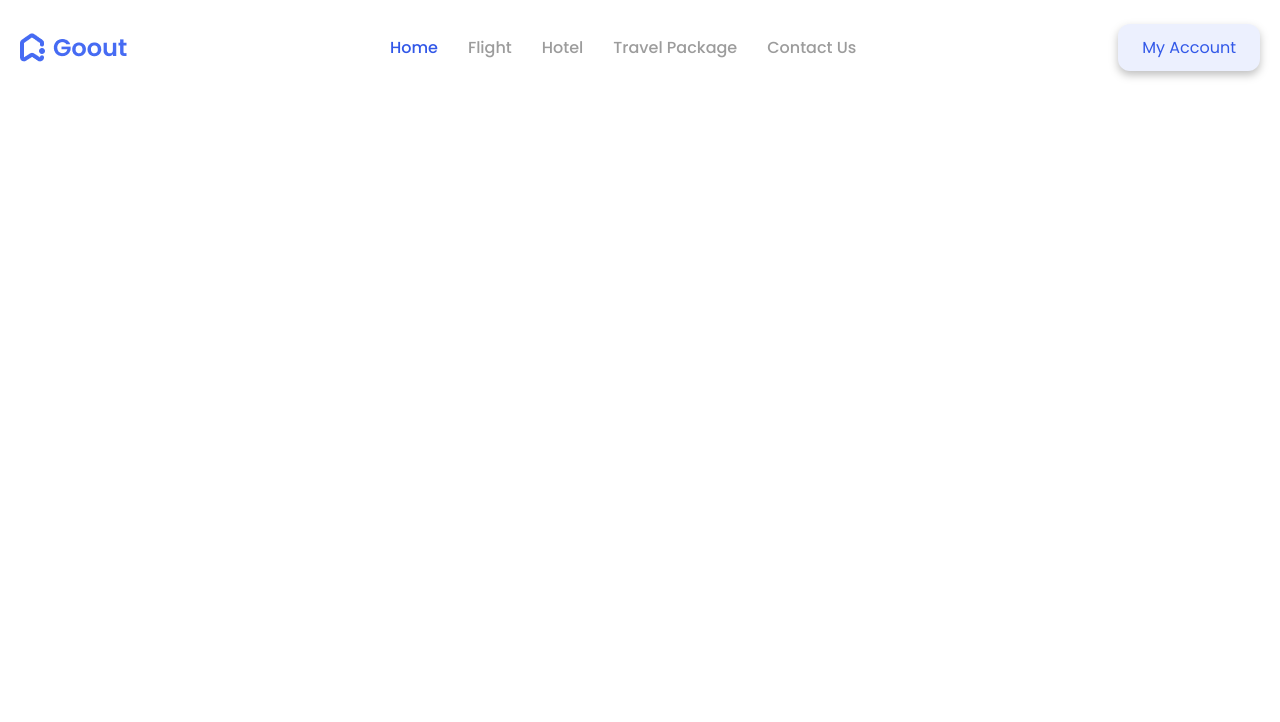
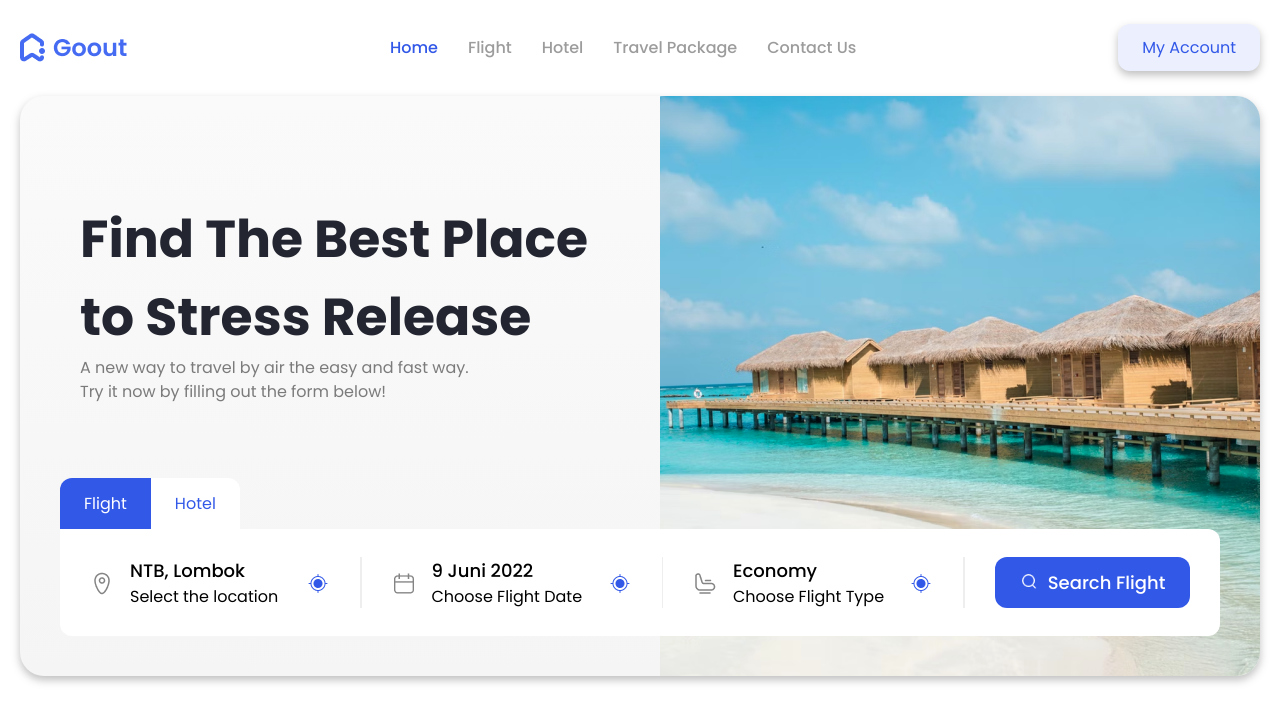
Before and after one commit to mbrianwebsite/GoOut, a website: page index.html in a window 1280 px wide. Drawn offline with Linux system fonts and the light colour scheme.

Commit message:
STYLING HERO SECTION

```diff
--- a/index.html
+++ b/index.html
@@ -10,20 +10,91 @@
 </head>
 
 <body>
-    <div class="container mt-[30px] max-w-[1240px] mx-auto">
-        <div id="menu-bar" class="w-full max-h-12 flex flex-row justify-between ">
+    <div class="container max-w-[1240px] mx-auto">
+        <div id="menu-bar" class="w-full max-h-12 flex flex-row justify-between my-[30px] ">
             <div>
                 <img src="/dist/logo.png" alt="logo">
             </div>
             <div class=" my-auto flex flex-row justify-between space-x-[30px]">
-                <div class="link-select">Home</div>
-                <div class="link-unselect">Flight</div>
-                <div class="link-unselect">Hotel</div>
-                <div class="link-unselect">Travel Package</div>
-                <div class="link-unselect">Contact Us</div>
+                <a href="" class="link-select">Home</a>
+                <a href="" class="link-unselect">Flight</a>
+                <a href="" class="link-unselect">Hotel</a>
+                <a href="" class="link-unselect">Travel Package</a>
+                <a href="" class="link-unselect">Contact Us</a>
             </div>
-            <div class=" my-auto drop-shadow-cta">
-                <a class="py-3 px-6 button-cta">My Account</a>
+            <div class=" my-auto drop-shadow-primary">
+                <a href="#" class="py-3 px-6 button-cta">My Account</a>
+            </div>
+        </div>
+        <div
+            class="relative h-[580px] bg-gradient-to-b from-[#fafafa] to-[#f5f5f5] w-full rounded-3xl flex flex-row justify-between drop-shadow-primary">
+            <div class="mt-[104px] ml-[60px] max-w-[560px]">
+                <div class="text-[52px] font-bold text-[#232631] max-w-[560px]">Find The Best Place
+                    to Stress Release</div>
+                <div class="text-base font-normal text-[#7b7b7b] max-w-[560px]">A new way to travel by air the easy and
+                    fast
+                    way.<br />
+                    Try it now by filling out the form below!</div>
+            </div>
+            <div class="max-w-[600px]">
+                <img class=" rounded-br-3xl" src="/dist/hero.png" alt="">
+            </div>
+            <div class="absolute max-w-[1160px] w-full h-[158px] inset-x-0 top-[382px] mx-auto flex flex-col ">
+                <div class="flex flex-row h-[51px]">
+                    <button class="py-3 px-6 bg-primary text-white rounded-tl-xl">Flight</button>
+                    <button class="py-3 px-6  bg-white text-primary rounded-tr-xl">Hotel</button>
+                </div>
+                <div
+                    class="flex flex-row bg-white h-[107px] w-full rounded-b-xl rounded-tr-xl items-center justify-around px-[30px] gap-[30px]">
+                    <div class="w-[244px] h-[51px] flex flex-row items-center gap-4">
+                        <div class="w-6 h-6">
+                            <img src="/dist/icon_pin.png" />
+                        </div>
+                        <div class="w-[160px]">
+                            <div class="text-lg font-medium">NTB, Lombok</div>
+                            <div class="text-base font-normal">Select the location</div>
+                        </div>
+                        <div class="w-6 h-6">
+                            <img src="/dist/icon_target.png" alt="">
+                        </div>
+                    </div>
+                    <div class="h-[51px] w-[2px] bg-[#eeeeee]"></div>
+                    <div class="w-[244px] h-[51px] flex flex-row items-center gap-4">
+                        <div class="w-6 h-6">
+                            <img src="/dist/icon_callendar.png" />
+                        </div>
+                        <div class="w-[160px]">
+                            <div class="text-lg font-medium">9 Juni 2022</div>
+                            <div class="text-base font-normal">Choose Flight Date</div>
+                        </div>
+                        <div class="w-6 h-6">
+                            <img src="/dist/icon_target.png" alt="">
+                        </div>
+                    </div>
+                    <div class="h-[51px] w-[2px] bg-[#eeeeee]"></div>
+                    <div class="w-[244px] h-[51px] flex flex-row items-center gap-4">
+                        <div class="w-6 h-6">
+                            <img src="/dist/icon_seat.png" />
+                        </div>
+                        <div class="w-[160px]">
+                            <div class="text-lg font-medium">Economy</div>
+                            <div class="text-base font-normal">Choose Flight Type</div>
+                        </div>
+                        <div class="w-6 h-6">
+                            <img src="/dist/icon_target.png" alt="">
+                        </div>
+                    </div>
+                    <div class="h-[51px] w-[2px] bg-[#eeeeee]"></div>
+                    <div
+                        class="w-[244px] h-[51px] flex flex-row items-center gap-[10px] bg-primary rounded-xl px-6 py-3">
+                        <div class="w-6 h-6">
+                            <img src="/dist/icon_search.png" />
+                        </div>
+                        <div class="w-full">
+                            <div class="text-lg font-medium text-white ">Search Flight</div>
+                        </div>
+                    </div>
+                </div>
             </div>
         </div>
     </div>
--- a/tailwind.config.js
+++ b/tailwind.config.js
@@ -5,7 +5,7 @@ module.exports = {
     extend: {
       fontFamily: { poppins: ["Poppins", "sans-serif"] },
       colors: { primary: "#3258E8" },
-      dropShadow: { cta: "0 4px 4px rgba(0, 0, 0, 0.25)" },
+      dropShadow: { primary: "0 4px 4px rgba(0, 0, 0, 0.25)" },
     },
   },
   plugins: [],
```
Also changed, not shown: dist/output.css.
